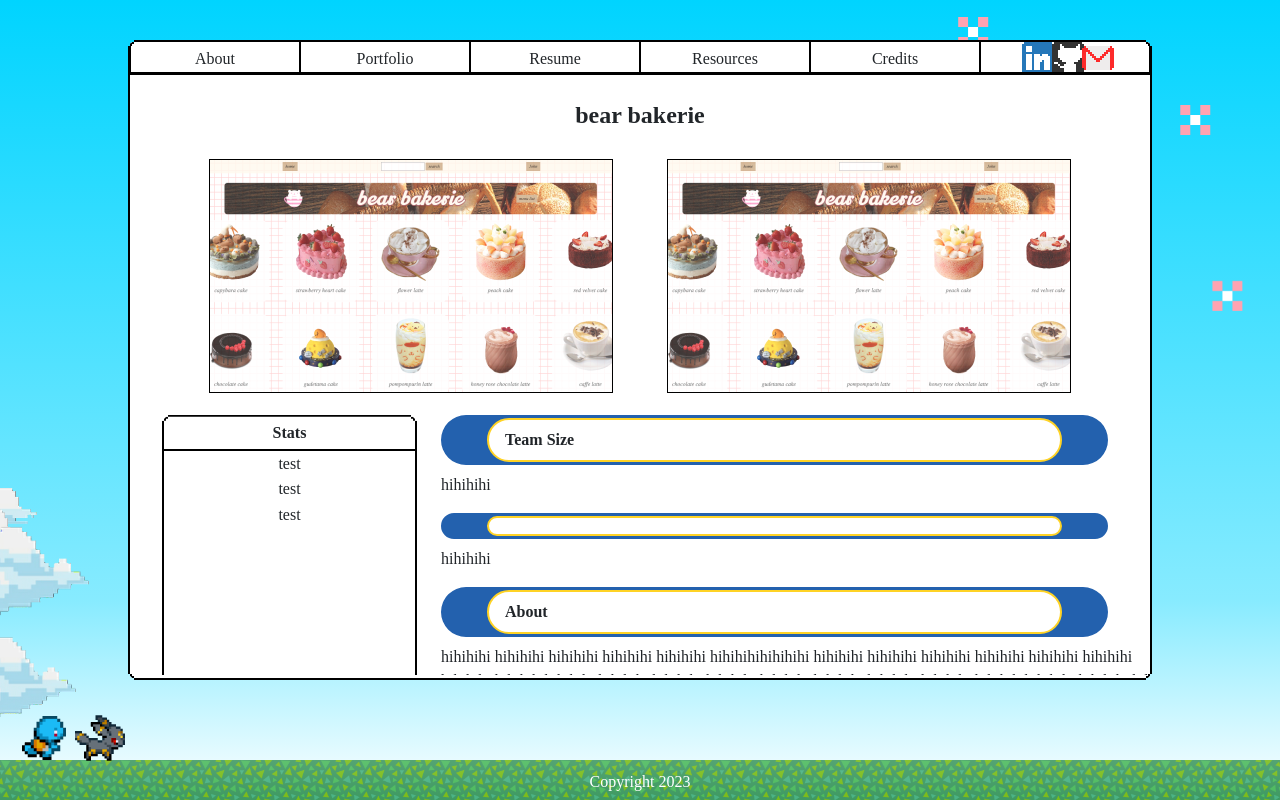
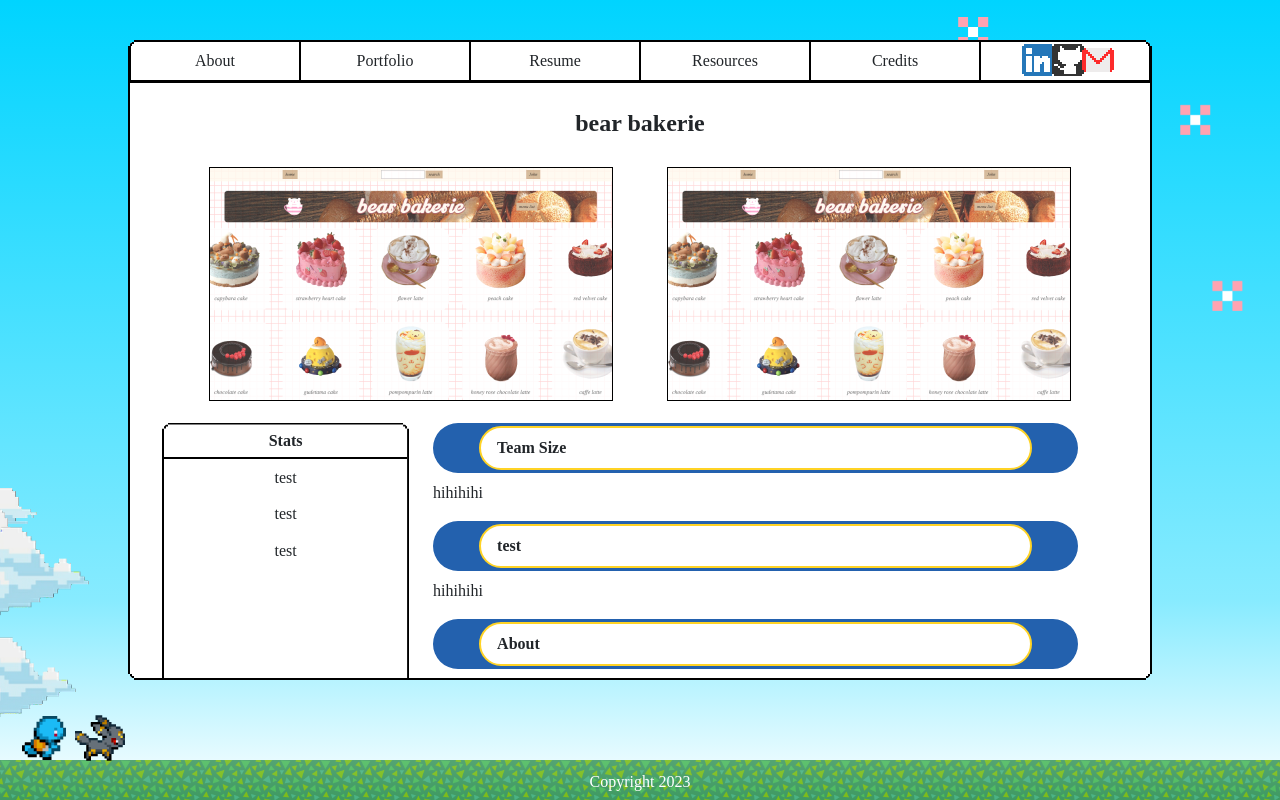
Before and after one commit to ryanvanle/personal-website-8bit, a website: page index.html in a window 1280 px wide. Drawn offline with nearby package versions, Linux system fonts and the light colour scheme; a web font is replaced by a local one.

Commit message:
fixed padding on nav

```diff
--- a/index.html
+++ b/index.html
@@ -207,7 +207,7 @@
           </section>
           <section class="project-section">
             <h4 class="project-sub-title">
-              <span></span>
+              <span>test</span>
             </h4>
             <section>
               hihihihi
@@ -218,7 +218,8 @@
               <span>About</span>
             </h4>
             <section>
-              hihihihi hihihihi hihihihi hihihihi hihihihi hihihihihihihihi hihihihi hihihihi               hihihihi hihihihi hihihihi hihihihi hihihihi hihihihihihihihi hihihihi hihihihi
+              hihihihi hihihihi hihihihi hihihihi hihihihi hihihihihihihihi hihihihi hihihihi
+              hihihihi hihihihi hihihihi hihihihi hihihihi hihihihihihihihi hihihihi hihihihi
               hihihihi hihihihi hihihihi hihihihi hihihihi hihihihihihihihi hihihihi hihihihi
             </section>
           </section>
--- a/styles.css
+++ b/styles.css
@@ -65,21 +65,17 @@ ul {
 }
 
 li {
-  padding-top: 0.5%;
-
   flex:1;
   text-align: center;
   border-left: #000000 1px solid;
   border-right: #000000 1px solid;
   /* border-bottom: #000000 3px solid; */
   overflow: hidden;
-  /* padding-top: 0.35%; */
-  /* padding-bottom: 0.35%; */
+  padding-top: 0.45rem;
+  padding-bottom: 0.35rem;
 }
 
 li:hover {
-  background: blue;
-  color: white;
   cursor: pointer;
 }
 
@@ -680,6 +676,7 @@ h3 {
 
 .project-main {
   width: 75%;
+  margin-right: 2rem;
 }
 
 #project-stats {
@@ -709,6 +706,7 @@ h3 {
 }
 
 #project-details {
-  height:  calc(100% - 3.25rem);
+  height: calc(100% - 3.25rem);
   overflow-y: scroll;
+  overflow-x: hidden;
 }
```
